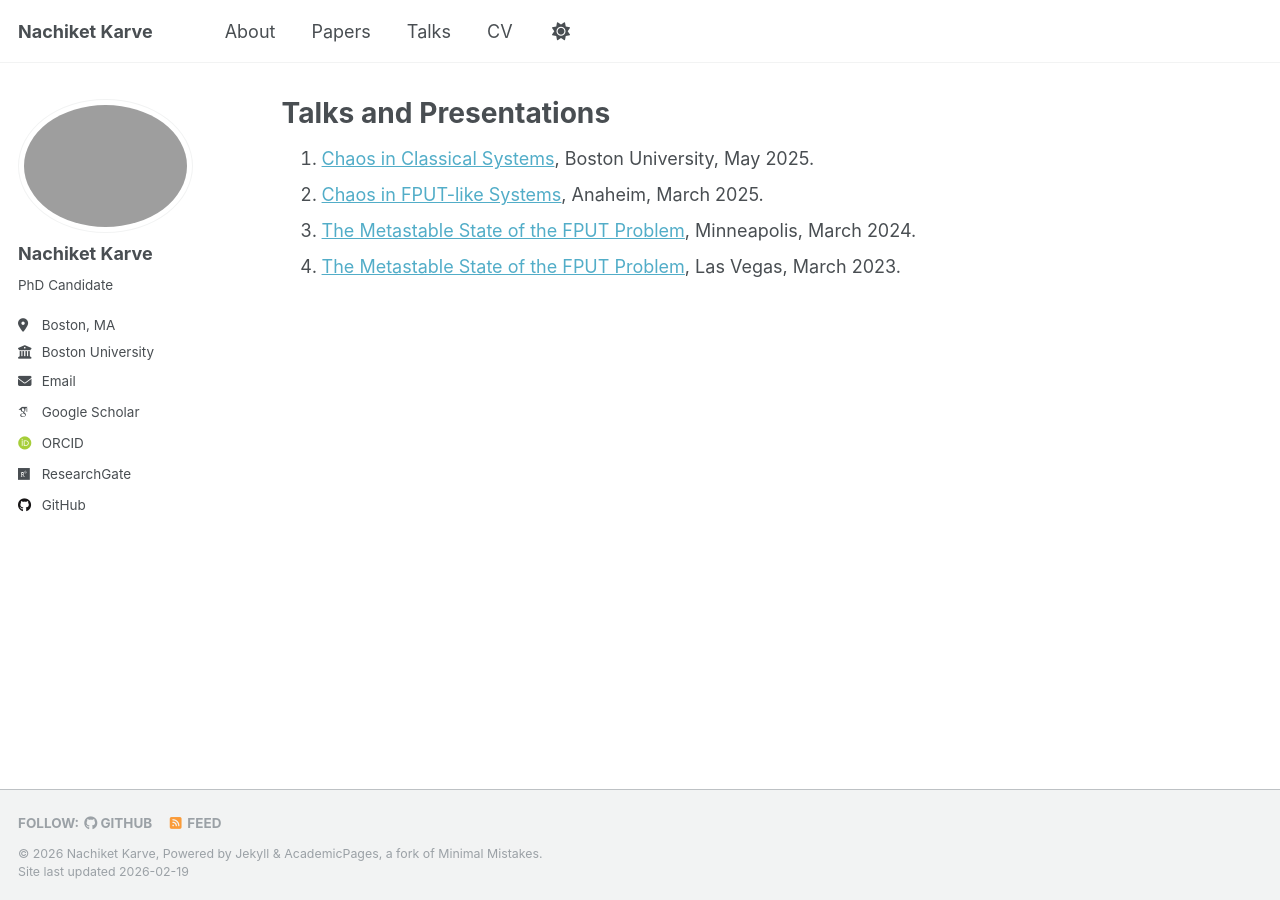
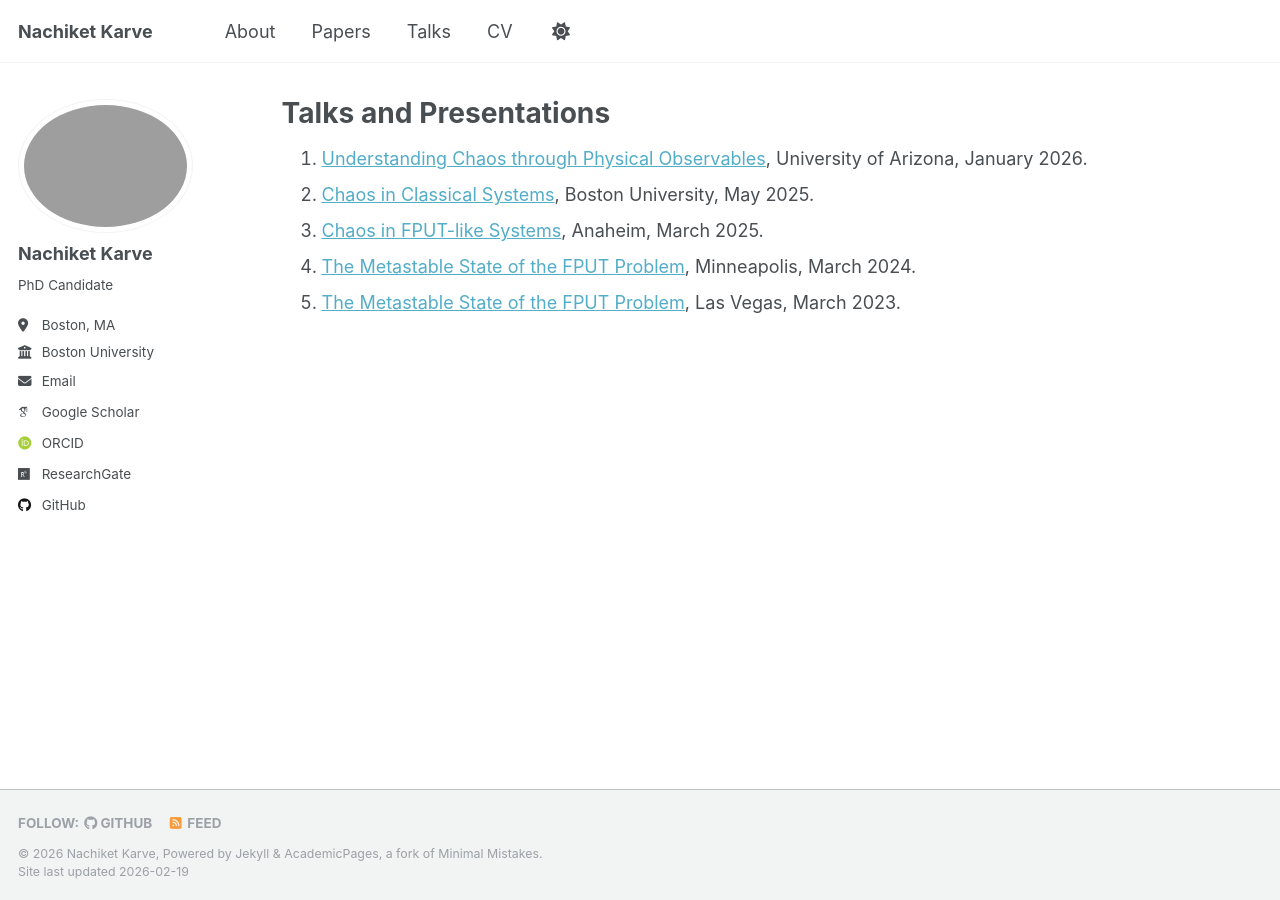
Before and after one commit to nachiketkarve/nachiketkarve.github.io, a Jekyll site: the page built from _pages/talks.md, in a window 1280 px wide. Built offline with Jekyll 4.4.1, drawn with Linux system fonts in a browser that asks for light colours; some web fonts are replaced.

Commit message:
Initial Commit

```diff
--- a/_pages/talks.md
+++ b/_pages/talks.md
@@ -5,6 +5,7 @@ permalink: /talks/
 author_profile: true
 ---
 
+1. [Understanding Chaos through Physical Observables](./../files/DD_2026_Poster.pdf), University of Arizona, January 2026.
 1. [Chaos in Classical Systems](./../files/POE_Presentation_handout_v2.pdf), Boston University, May 2025.
 1. [Chaos in FPUT-like Systems](./../files/MM_2025_Presentation_handout.pdf), Anaheim, March 2025.
 1. [The Metastable State of the FPUT Problem](./../files/MM_2024_Presentation.pdf), Minneapolis, March 2024.
```
Also changed, not shown: 1 other file.
